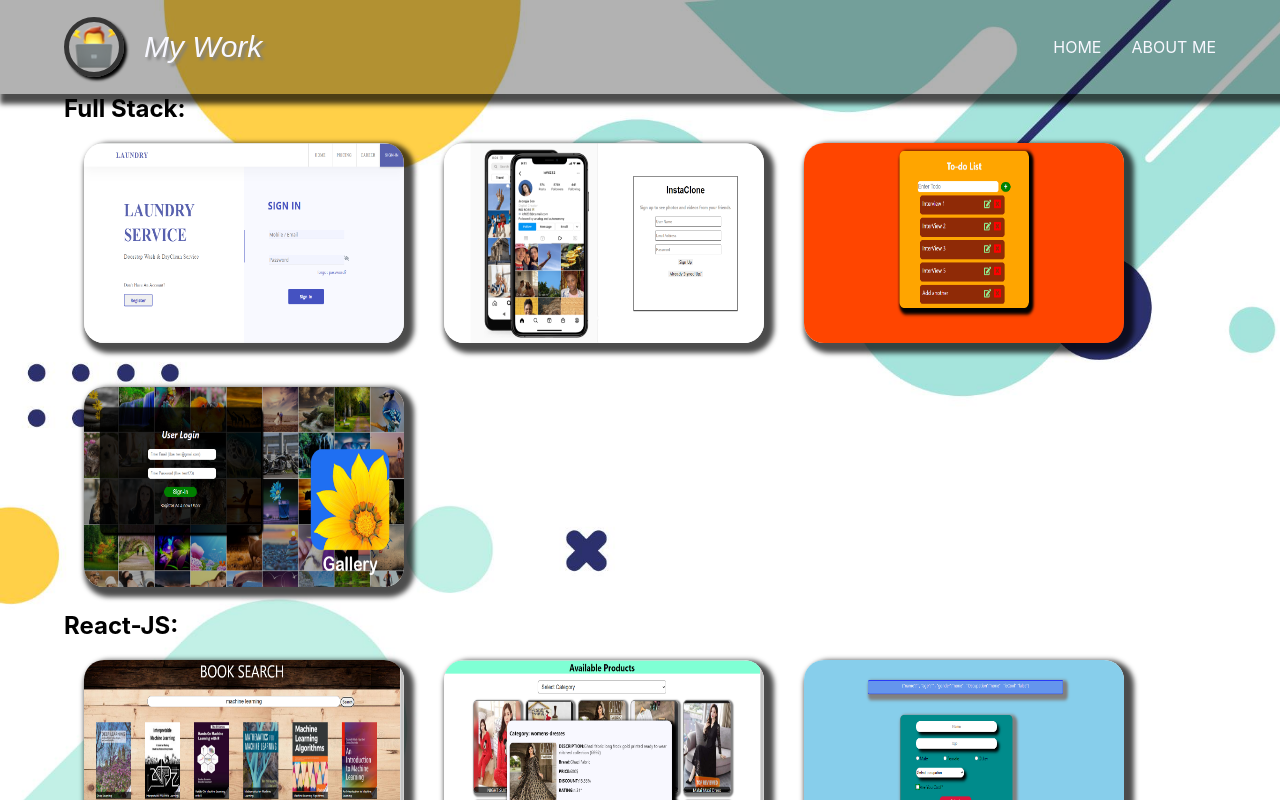
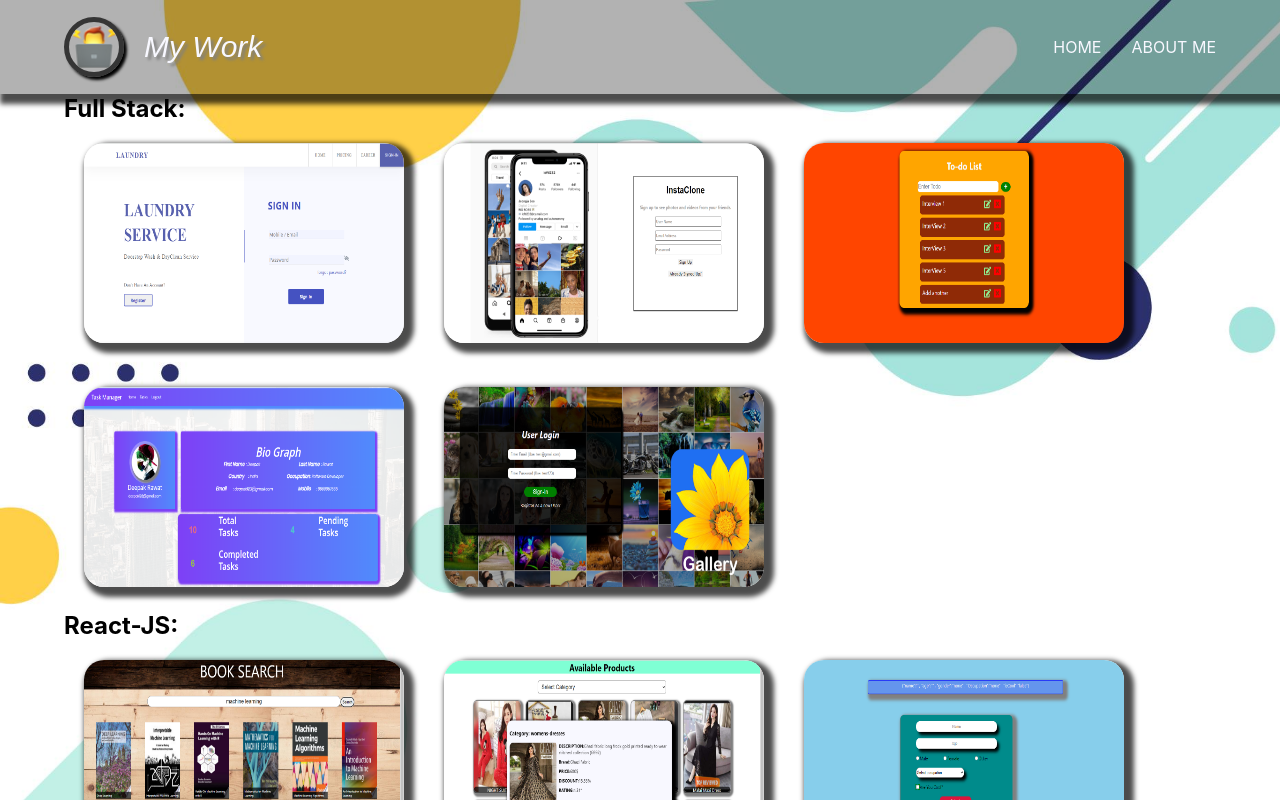
Before and after one commit to deepakrawat0007/MyPortFolio, a React (Create React App) app: page /mywork in a window 1280 px wide. Shown: the top 800 px of the page. Built offline with nearby package versions, Linux system fonts and the light colour scheme; a web font is replaced by a local one.

Commit message:
Update mywork.jsx

```diff
--- a/src/portfolio/mywork.jsx
+++ b/src/portfolio/mywork.jsx
@@ -12,6 +12,7 @@ import thumbnail9 from "./Asset/Screenshot (541).png"
 import thumbnail10 from "./Asset/Screenshot (542).png"
 import thumbnail11 from "./Asset/Screenshot (562).png"
 import thumbnail12 from "./Asset/Screenshot (588).png"
+import thumbnail13 from "./Asset/Screenshot (610).png"
 
 const MyWork = ()=>{
     const navigate = useNavigate()
@@ -33,6 +34,7 @@ const MyWork = ()=>{
                 <div className="thumb"><a href="https://laundrycart-ui.onrender.com"><div><img src={thumbnail} alt="icon"/></div> <div className="des">Laundry Cart</div></a></div>
                 <div className="thumb"> <a href="https://instaclone-front.onrender.com"><div><img src={thumbnail2} alt="icon"/></div><div className="des">InstaClone</div></a></div>
                 <div className="thumb"> <a href="https://todo-ui-2m1r.onrender.com"><div><img src={thumbnail3} alt="icon"/></div><div className="des">Todo-List</div></a></div>
+                <div className="thumb"> <a href="https://task-manager-omr0.onrender.com/"><div><img src={thumbnail13} alt="icon"/></div><div className="des">Task-Manager</div></a></div>
                 <div className="thumb"> <a href="https://my-gallery-app-ui.onrender.com"><div><img src={thumbnail12} alt="icon"/></div><div className="des">My-Gallery</div></a></div>
             </div>
             <div><h2 style={{color:"black"}}>React-JS:</h2></div>
```
